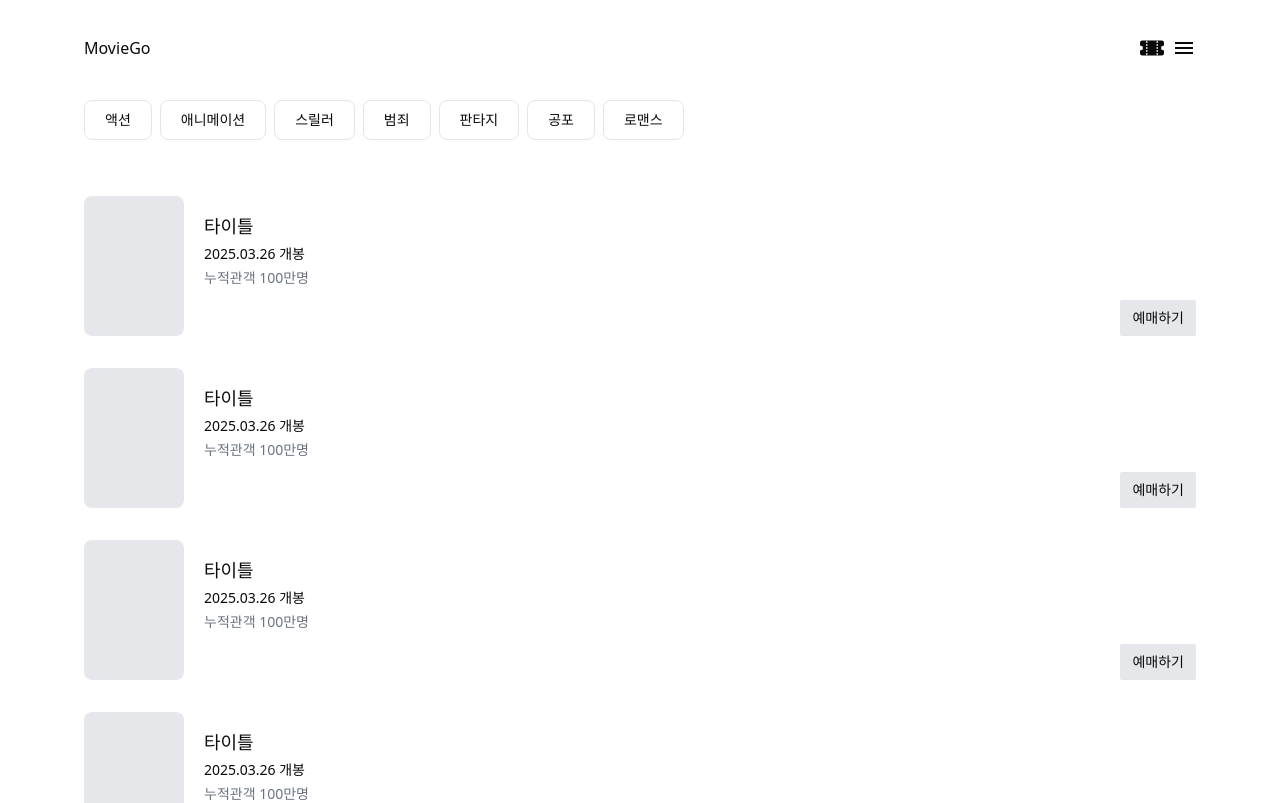
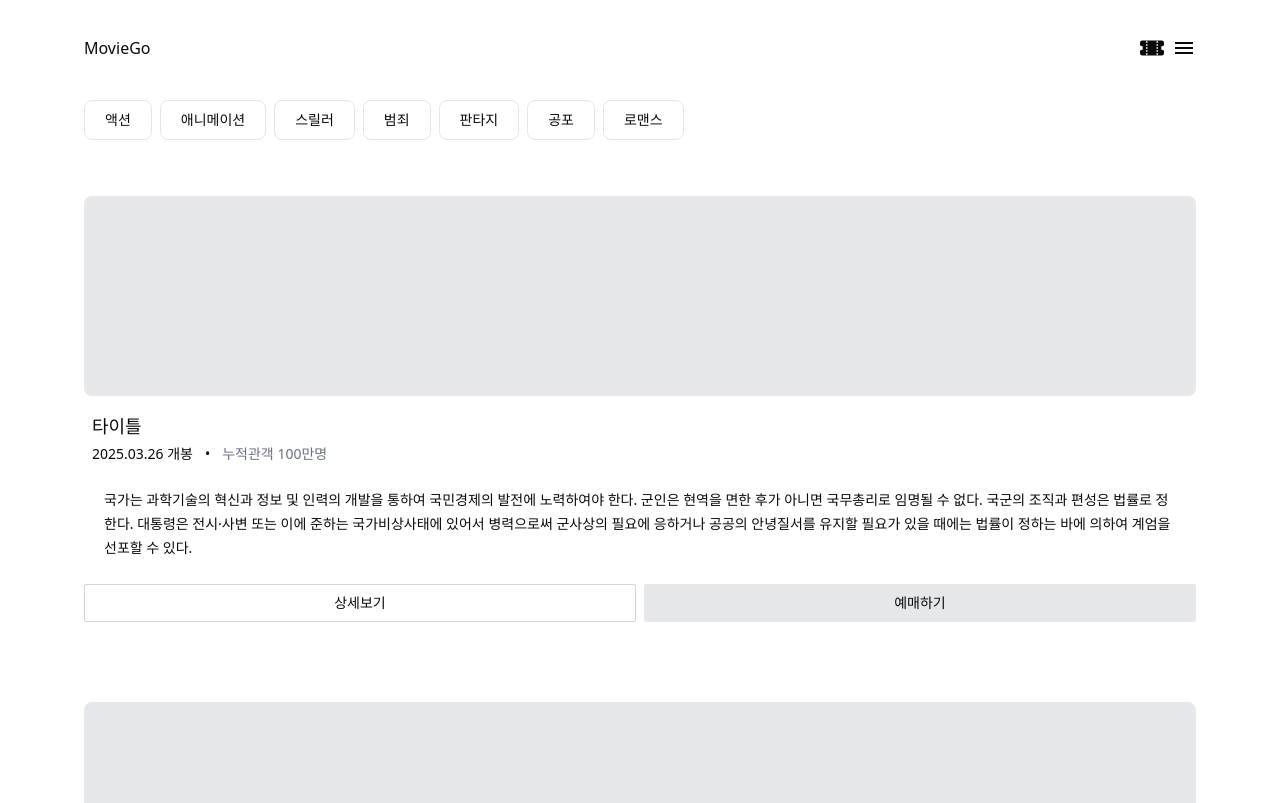
Before and after one commit to team-moviego/front-end, a Next.js app: page /list in a window 1280 px wide. Shown: the top 803 px of the page. Built offline with nearby package versions, Linux system fonts and the light colour scheme.

Commit message:
feat: Tailwind CSS의 line-clamp 플러그인 추가 및 리스트 페이지 스타일 개선

```diff
--- a/package.json
+++ b/package.json
@@ -29,6 +29,7 @@
   },
   "devDependencies": {
     "@eslint/eslintrc": "^3",
+    "@tailwindcss/line-clamp": "^0.4.4",
     "@tailwindcss/postcss": "^4",
     "@types/node": "^20",
     "@types/react": "^19",
--- a/src/app/(pages)/list/page.tsx
+++ b/src/app/(pages)/list/page.tsx
@@ -43,26 +43,43 @@ export default function ListPage() {
 const ListItem = () => {
   const router = useRouter();
 
-  return Array.from({ length: 10 }).map((_, index) => (
-    <section
-      key={index}
-      className="flex cursor-pointer justify-between gap-5"
-      onClick={() => router.push(`/list/${index}`)}
-    >
-      <div className="flex gap-5">
-        <div className="h-35 w-25 rounded-md bg-gray-200"></div>
-        <div className="flex flex-col gap-1">
-          <p className="pt-4 text-lg font-medium">타이틀</p>
-          <p className="text-sm">2025.03.26 개봉</p>
-          <p className="text-sm text-gray-500">누적관객 100만명</p>
+  return (
+    <section className="flex flex-col gap-20">
+      {Array.from({ length: 10 }).map((_, index) => (
+        <div key={index} className="flex-col gap-2">
+          <div className="h-50 w-full rounded-md bg-gray-200"></div>
+          <div className="flex flex-col gap-1">
+            <p className="pt-4 pl-2 text-lg font-medium">타이틀</p>
+            <div className="flex gap-3 pl-2">
+              <span className="text-sm">2025.03.26 개봉</span>
+              <span className="text-sm">•</span>
+              <span className="text-sm text-gray-500">누적관객 100만명</span>
+            </div>
+            <div className="w-full p-5">
+              <div className="line-clamp-3 text-sm leading-6">
+                국가는 과학기술의 혁신과 정보 및 인력의 개발을 통하여 국민경제의
+                발전에 노력하여야 한다. 군인은 현역을 면한 후가 아니면
+                국무총리로 임명될 수 없다. 국군의 조직과 편성은 법률로 정한다.
+                대통령은 전시·사변 또는 이에 준하는 국가비상사태에 있어서
+                병력으로써 군사상의 필요에 응하거나 공공의 안녕질서를 유지할
+                필요가 있을 때에는 법률이 정하는 바에 의하여 계엄을 선포할 수
+                있다.
+              </div>
+            </div>
+            <div className="flex gap-2">
+              <button
+                className="w-full rounded-xs border border-gray-300 px-3 py-2 text-sm hover:bg-gray-300"
+                onClick={() => router.push(`/list/${index}`)}
+              >
+                상세보기
+              </button>
+              <button className="w-full rounded-xs border border-gray-200 bg-gray-200 px-3 py-2 text-sm hover:bg-gray-300">
+                예매하기
+              </button>
+            </div>
+          </div>
         </div>
-      </div>
-
-      <div className="flex items-end">
-        <button className="rounded-xs bg-gray-200 px-3 py-2 text-sm">
-          예매하기
-        </button>
-      </div>
+      ))}
     </section>
-  ));
+  );
 };
--- /dev/null
+++ b/tailwind.config.ts
@@ -0,0 +1,17 @@
+import type { Config } from "tailwindcss";
+import lineClamp from "@tailwindcss/line-clamp";
+
+const config: Config = {
+  content: [
+    "./pages/**/*.{ts,tsx}",
+    "./components/**/*.{ts,tsx}",
+    "./app/**/*.{ts,tsx}",
+    "./src/**/*.{ts,tsx}",
+  ],
+  theme: {
+    extend: {},
+  },
+  plugins: [lineClamp],
+};
+
+export default config;
```
Also changed, not shown: 1 other file (tests, documents, lock files or other folders).
